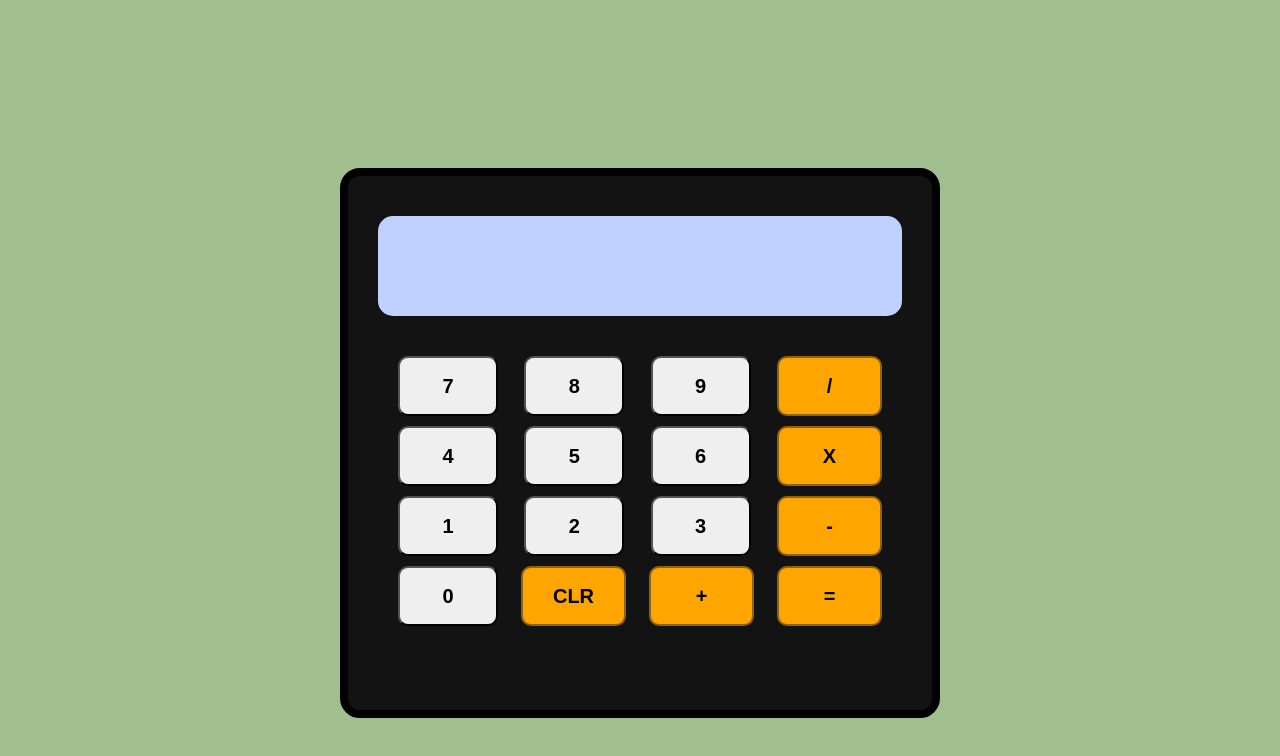
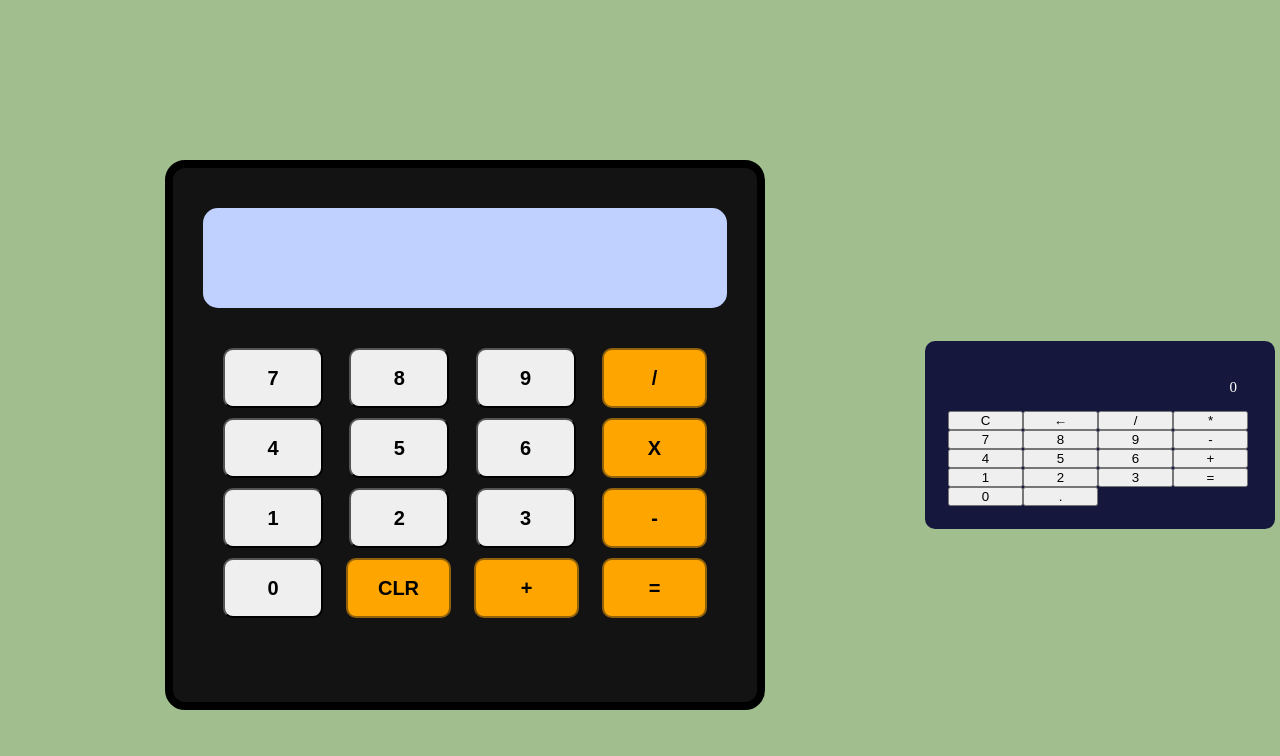
Before and after one commit to Bakuchiol/CalculatorApp, a plain HTML site: page index.html in a window 1280 px wide. Drawn offline with Linux system fonts and the light colour scheme.

Commit message:
new calculator attempt

```diff
--- a/app.js
+++ b/app.js
@@ -36,15 +36,40 @@ const splitInput = () => {
     } else if (nput.includes('-')){
         let solve = nput.split('-');
         console.log("input:", solve);
-        calculateTerms(solve[0]. solve[1], '-');
+        calculateTerms(solve[0], solve[1], '-');
     } else if (nput.includes('X')){
         let solve = nput.split('X');
         console.log("input:", solve);
-        calculateTerms(solve[0]. solve[1], 'X');
+        calculateTerms(solve[0], solve[1], 'X');
     } else if (nput.includes('/')){
         console.log("input:", solve);
-        calculateTerms(solve[0]. solve[1], '/');
+        calculateTerms(solve[0], solve[1], '/');
     } else {
-        alert('You need to add a  symbol in order to calculate');
+        alert('You need to add a symbol in order to calculate');
     }
 }
+
+/***************************************************************** NEW VERSION ***/
+// toggle to dark mode - new version
+
+const newScreen = document.querySelector('.newScreen');
+const buttons = document.querySelectorAll('.button');
+
+buttons.forEach(btn => {
+    btn.addEventListener('click', () => {
+        console.log("btn", btn);
+        const btnCast = btn.textContent;
+
+        // screen stays 0
+        if(btn.id === "clear"){
+            newScreen.textContent = "0";
+        }
+
+
+        if(newScreen.textContent === "0"){
+        newScreen.textContent += btnCast;
+        } else {
+            newScreen.textContent += btnCast
+        }
+    })
+});
--- a/index.html
+++ b/index.html
@@ -44,7 +44,33 @@
                 <button class="nums operator" onclick="splitInput()">=</button>
             </div>
         </div>
+    </div>
 
+    <!-- New Version -->
+    <div class="newCalculator">
+        <!-- screen -->
+        <div class="newScreen">0</div>
+        <!-- buttons -->
+        <div class="btns">
+            <button class="b" id="clear">C</button>
+            <button class="button" id="delete">←</button>
+            <button class="button">/</button>
+            <button class="button">*</button>
+            <button class="button">7</button>
+            <button class="button">8</button>
+            <button class="button">9</button>
+            <button class="button">-</button>
+            <button class="button">4</button>
+            <button class="button">5</button>
+            <button class="button">6</button>
+            <button class="button">+</button>
+            <button class="button">1</button>
+            <button class="button">2</button>
+            <button class="button">3</button>
+            <button class="button" id="equal">=</button>
+            <button class="button" id="zero">0</button>
+            <button class="button">.</button>
+        </div>
     </div>
 
 
--- a/style.css
+++ b/style.css
@@ -1,5 +1,7 @@
 * {
     box-sizing: border-box;
+    margin: 0;
+    padding: 0;
 }
 body {
     background: #a1bf8e;
@@ -37,7 +39,7 @@ body {
     display: flex;
     justify-content: space-between;
 }
-button {
+.nums {
     height: 60px;
     width: 100px;
     margin-bottom: 10px;
@@ -45,8 +47,8 @@ button {
     font-size: 20px;
     font-weight: 700;
 }
-button:hover {
-    background: green;
+.nums:hover {
+    background: crimson;
 }
 .operator {
     background: orange;
@@ -54,8 +56,26 @@ button:hover {
     border: 2px solid rgb(144, 98, 11);
 }
 
-/* @media only screen and (max-width: 600px) {
-    body {
-        align-items: flex-start;
-    }
-} */
+/************************************************ NEW VERSION ****/
+
+.newCalculator {
+    border: solid #15173c;
+    width: 350px;
+    max-width: 100%;
+    padding: 20px;
+    border-radius: 10px;
+    gap: 5px;
+    color: white;
+    background-color: #15173c;
+}
+.newScreen {
+    text-align: right;
+    padding: 15px;
+    font-size: 15px;
+}
+
+.btns {
+    width: 300px;
+    display: grid;
+    grid-template-columns: repeat(4, 1fr);
+}
```
